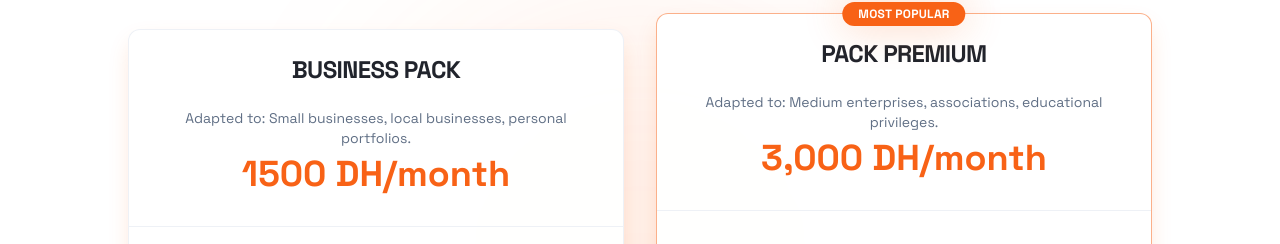
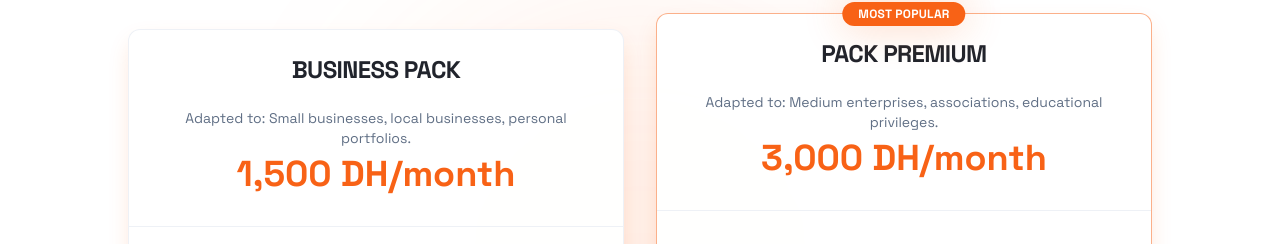
Before and after one commit to YounessTAFTAF/DevHelp, a React (Vite) app: page / in a window 1280 px wide. Shown: the part 5922-6166 px from the top of the page. Built offline with nearby package versions, Linux system fonts and the light colour scheme.

Commit message:
fix: format 1500 DH price with comma separator

```diff
--- a/src/contexts/LanguageContext.tsx
+++ b/src/contexts/LanguageContext.tsx
@@ -171,7 +171,7 @@ const translations = {
     'packs.title2': 'Your Business',
     'packs.pack1.name': 'BUSINESS PACK',
     'packs.pack1.target': 'Adapted to: Small businesses, local businesses, personal portfolios.',
-    'packs.pack1.price': '1500 DH/month',
+    'packs.pack1.price': '1,500 DH/month',
     'packs.pack1.feature1': 'Adaptive Design (Computer + Mobile + Tablet).',
     'packs.pack1.feature2': 'Up to 3 pages (Homepage | About | Contact Us).',
     'packs.pack1.feature3': 'Free .com or .ma domain for one year.',
@@ -348,7 +348,7 @@ const translations = {
     'packs.title2': 'Votre Entreprise',
     'packs.pack1.name': 'BUSINESS PACK',
     'packs.pack1.target': 'Adapté pour : Petites entreprises, commerces locaux, portfolios personnels.',
-    'packs.pack1.price': '1500 DH/mois',
+    'packs.pack1.price': '1,500 DH/mois',
     'packs.pack1.feature1': 'Design Adaptatif (Ordinateur + Mobile + Tablette).',
     'packs.pack1.feature2': 'Jusqu\'à 3 pages (Accueil | À propos | Contact).',
     'packs.pack1.feature3': 'Domaine .com ou .ma gratuit pendant un an.',
@@ -525,7 +525,7 @@ const translations = {
     'packs.title2': 'عملك',
     'packs.pack1.name': 'باقة الأعمال',
     'packs.pack1.target': 'مناسبة لـ: الشركات الصغيرة، الأعمال المحلية، والمحافظ الشخصية.',
-    'packs.pack1.price': '1500 درهم/شهر',
+    'packs.pack1.price': '1,500 درهم/شهر',
     'packs.pack1.feature1': 'تصميم متجاوب (كمبيوتر + هاتف + جهاز لوحي).',
     'packs.pack1.feature2': 'إلى حد 3 صفحات (الرئيسية | من نحن | اتصل بنا).',
     'packs.pack1.feature3': 'نطاق .com أو .ma مجاني لمدة عام.',
```
